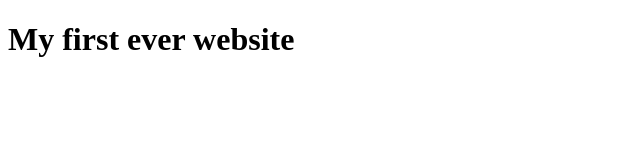
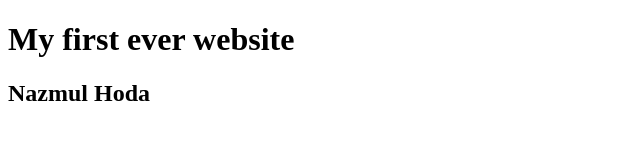
Before and after one commit to nazmul224/my-first-website, a plain HTML site: page index.html in a window 1280 px wide. Shown: the whole page, without its empty margins (0-640 px from the left). Drawn offline with Linux system fonts and the light colour scheme.

Commit message:
learned github

```diff
--- a/index.html
+++ b/index.html
@@ -8,5 +8,6 @@
 </head>
 <body>
     <h1>My first ever website</h1>
+    <h2>Nazmul Hoda</h2>
 </body>
 </html>
```
